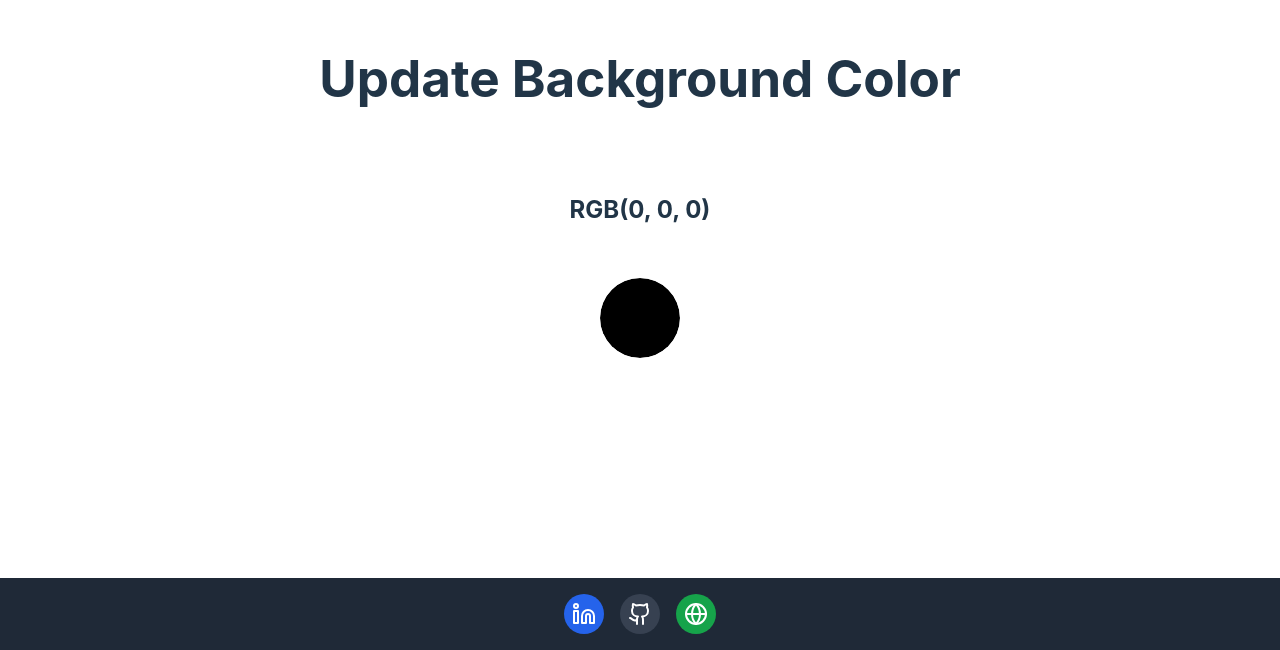
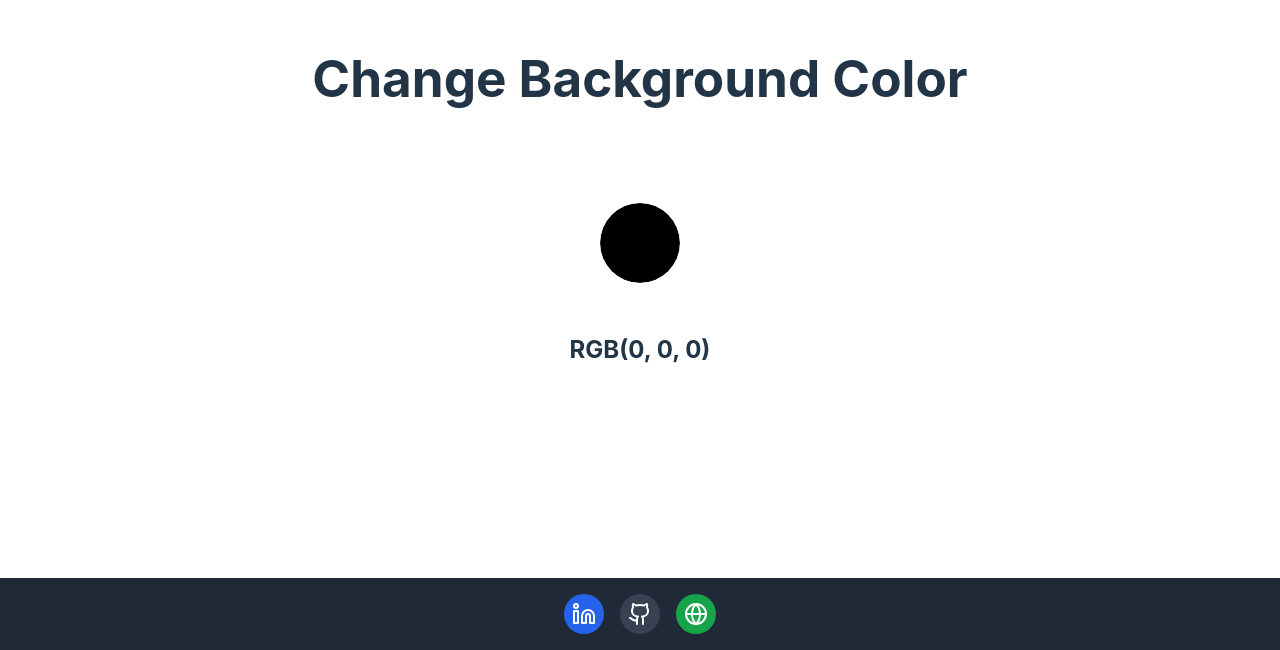
Before and after one commit to mesajil/change-bg-color, a React (Vite) app: page / in a window 1280 px wide. Shown: the part 150-800 px from the top of the page. Built offline with nearby package versions, Linux system fonts and the light colour scheme; no server answers.

Commit message:
feat(app): Update app name

```diff
--- a/package.json
+++ b/package.json
@@ -1,5 +1,5 @@
 {
-  "name": "chrome-extension-typescript",
+  "name": "change-bg-color",
   "private": true,
   "version": "0.0.0",
   "type": "module",
--- a/src/App.tsx
+++ b/src/App.tsx
@@ -53,12 +53,12 @@ function App() {
   return (
     <>
       <div></div>
-      <h1>Update Background Color</h1>
+      <h1>Change Background Color</h1>
       <div className='card'>
-        <h2>{hexToRgb(color).toUpperCase()}</h2>
         <div>
           <input type='color' className='color-circle' onChange={handleColorChange} value={color} />
         </div>
+        <h2>{hexToRgb(color).toUpperCase()}</h2>
         <Footer />
       </div>
     </>
```
Also changed, not shown: public/manifest.json, 1 other file (tests, documents, lock files or other folders).
